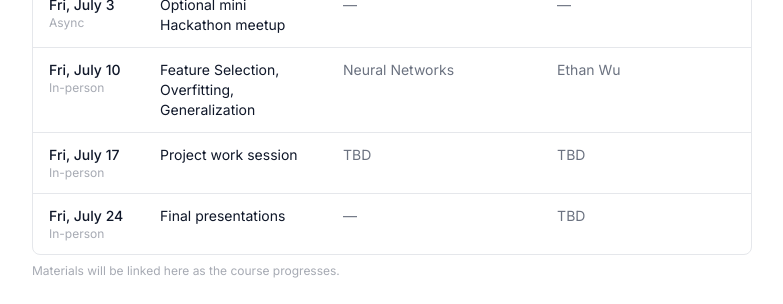
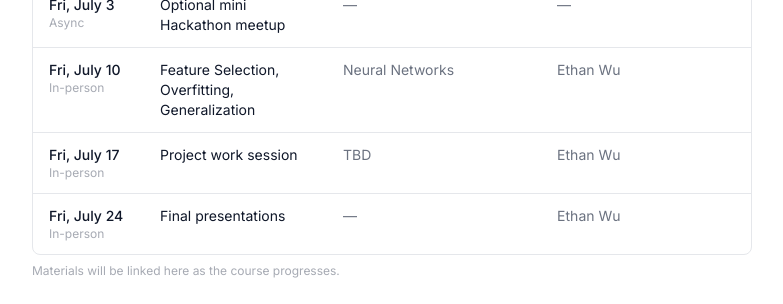
Before and after one commit to ethanwu2011/PittAIMS, a React (Vite) app: page /course in a window 1280 px wide. Shown: the part 900-1204 px from the top of the page, without its empty margins (248-1031 px from the left). Built offline with nearby package versions, Linux system fonts and the light colour scheme.

Commit message:
Set Ethan Wu as instructor for sessions 7 and 8

```diff
--- a/src/pages/Course.tsx
+++ b/src/pages/Course.tsx
@@ -56,14 +56,14 @@ const schedule: ScheduleRow[] = [
     format: "In-person",
     mainFocus: "Project work session",
     theorySegment: "TBD",
-    instructors: "TBD",
+    instructors: "Ethan Wu",
   },
   {
     date: "Fri, July 24",
     format: "In-person",
     mainFocus: "Final presentations",
     theorySegment: "—",
-    instructors: "TBD",
+    instructors: "Ethan Wu",
   },
 ];
 
```
